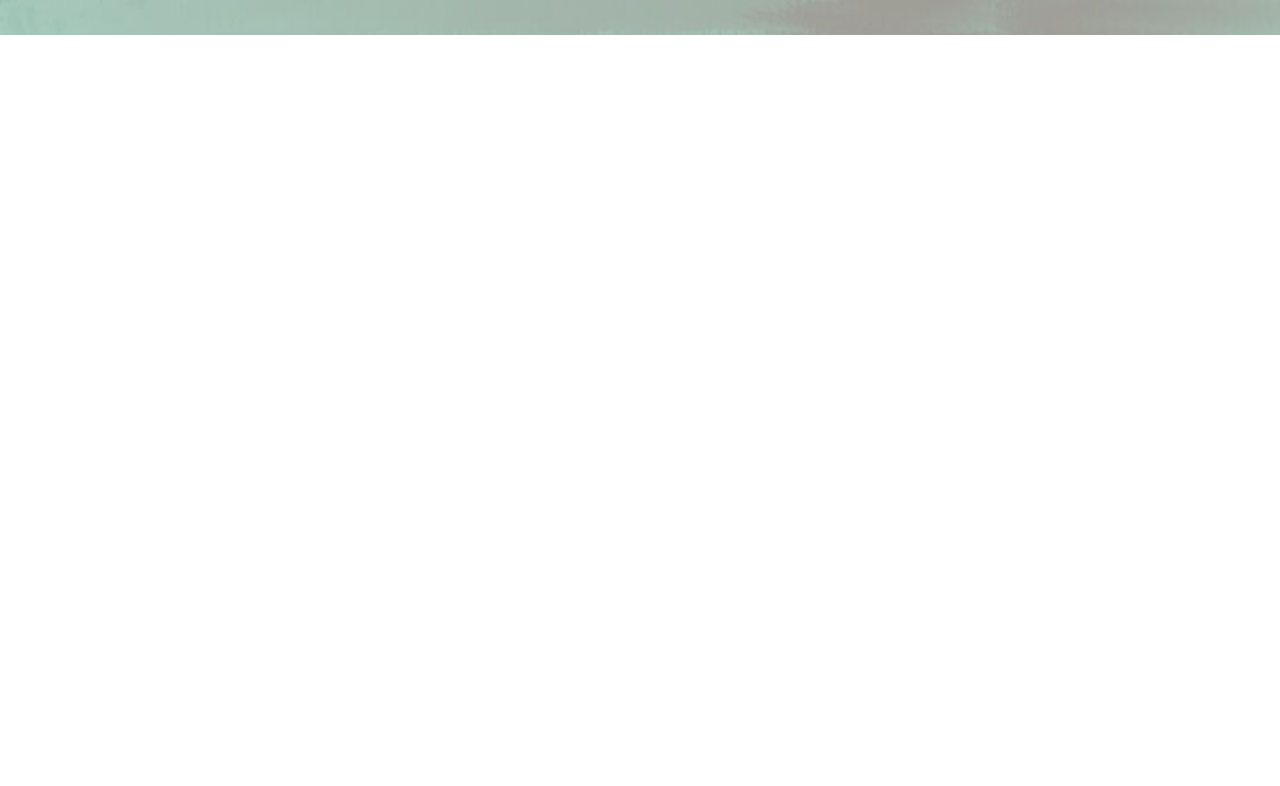
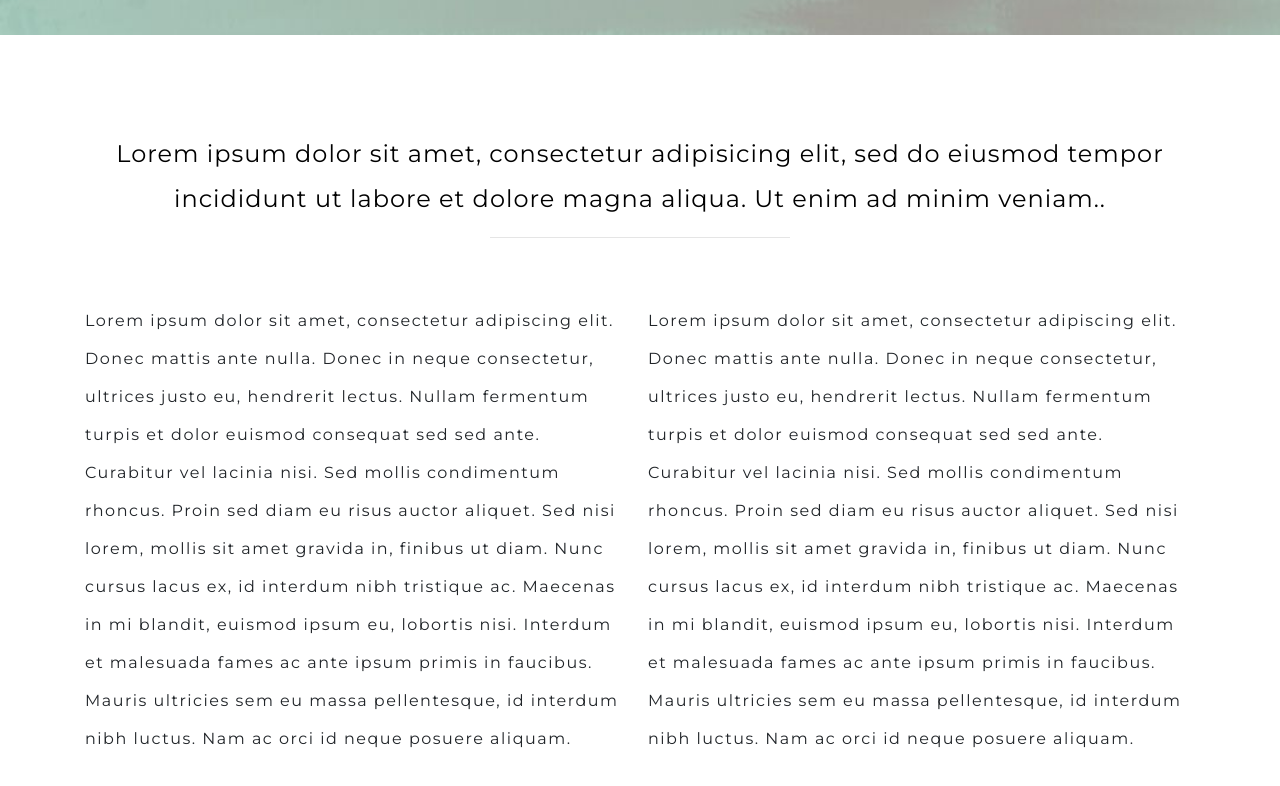
Before and after one commit to Deyna-5/Mi-Portafolio, a plain HTML site: page index.html in a window 1280 px wide. Shown: the part 702-1488 px from the top of the page. Before the commit the page ends 800 px from the top, so only its background shows below. Drawn offline with nearby package versions, Linux system fonts and the light colour scheme.

Commit message:
Mi portafolio

```diff
--- a/assets/css/style.css
+++ b/assets/css/style.css
@@ -32,6 +32,22 @@ body{
 		font-size: 55px;
 		text-decoration: overline;
 	}
+/*Section Sobre mi*/
+	.primerp{
+		text-align: justify;
+		color: black;
+		line-height: 45px;
+		letter-spacing: 1px;
+	}
+	.separadora1{
+		color: black;
+		width: 300px;
+	}
+	.sobremip{
+		text-align: left;
+		line-height: 38px;
+		letter-spacing: 1.50px;
+	}
 /*Media Query*/
 @media(min-width: 320px) and (max-width: 1000px){
 	header{
--- a/index.html
+++ b/index.html
@@ -49,6 +49,20 @@
 			<h1 class="text-white text-center">Deyna Contreras</h1>
 		</div>
 	</header>
+<!--Section Sobre mi-->
+	<section id="Sobremi" class="container mt-5 pt-5 d-none d-sm-block">
+		<p class="text-center h4 primerp">Lorem ipsum dolor sit amet, consectetur adipisicing elit, sed do eiusmod
+		tempor incididunt ut labore et dolore magna aliqua. Ut enim ad minim veniam..</p>
+		<hr class="separadora1">
+		<div class="row">
+			<div class="col-6 py-5 ">
+				<p class="sobremip">Lorem ipsum dolor sit amet, consectetur adipiscing elit. Donec mattis ante nulla. Donec in neque consectetur, ultrices justo eu, hendrerit lectus. Nullam fermentum turpis et dolor euismod consequat sed sed ante. Curabitur vel lacinia nisi. Sed mollis condimentum rhoncus. Proin sed diam eu risus auctor aliquet. Sed nisi lorem, mollis sit amet gravida in, finibus ut diam. Nunc cursus lacus ex, id interdum nibh tristique ac. Maecenas in mi blandit, euismod ipsum eu, lobortis nisi. Interdum et malesuada fames ac ante ipsum primis in faucibus. Mauris ultricies sem eu massa pellentesque, id interdum nibh luctus. Nam ac orci id neque posuere aliquam.</p>
+			</div>
+			<div class="col-6 py-5 pl-2">
+				<p class="sobremip">Lorem ipsum dolor sit amet, consectetur adipiscing elit. Donec mattis ante nulla. Donec in neque consectetur, ultrices justo eu, hendrerit lectus. Nullam fermentum turpis et dolor euismod consequat sed sed ante. Curabitur vel lacinia nisi. Sed mollis condimentum rhoncus. Proin sed diam eu risus auctor aliquet. Sed nisi lorem, mollis sit amet gravida in, finibus ut diam. Nunc cursus lacus ex, id interdum nibh tristique ac. Maecenas in mi blandit, euismod ipsum eu, lobortis nisi. Interdum et malesuada fames ac ante ipsum primis in faucibus. Mauris ultricies sem eu massa pellentesque, id interdum nibh luctus. Nam ac orci id neque posuere aliquam.</p>
+			</div>
+		</div>
+	</section>
 <!--Jquery-->
 	<script type="text/javascript" src="./assets/js/jquery.js"></script>
 <!--Bootstrap-->
```
